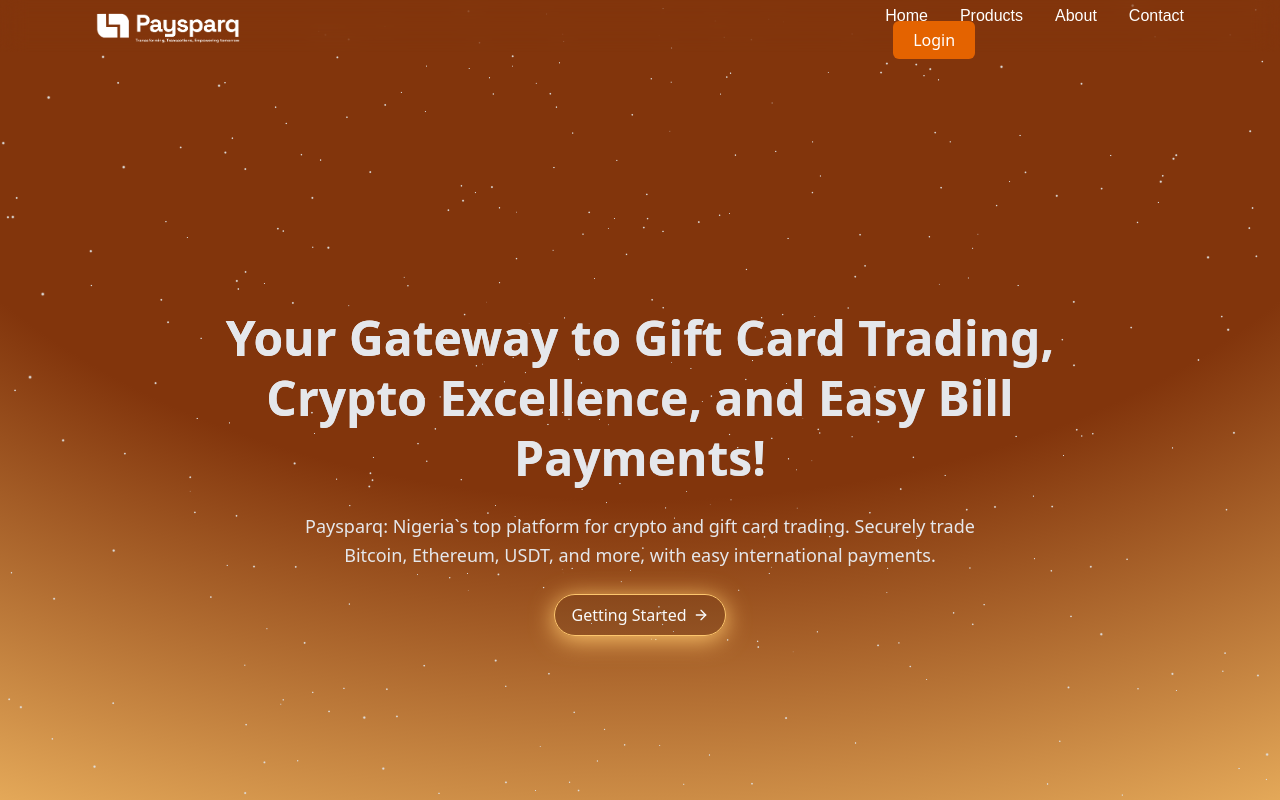
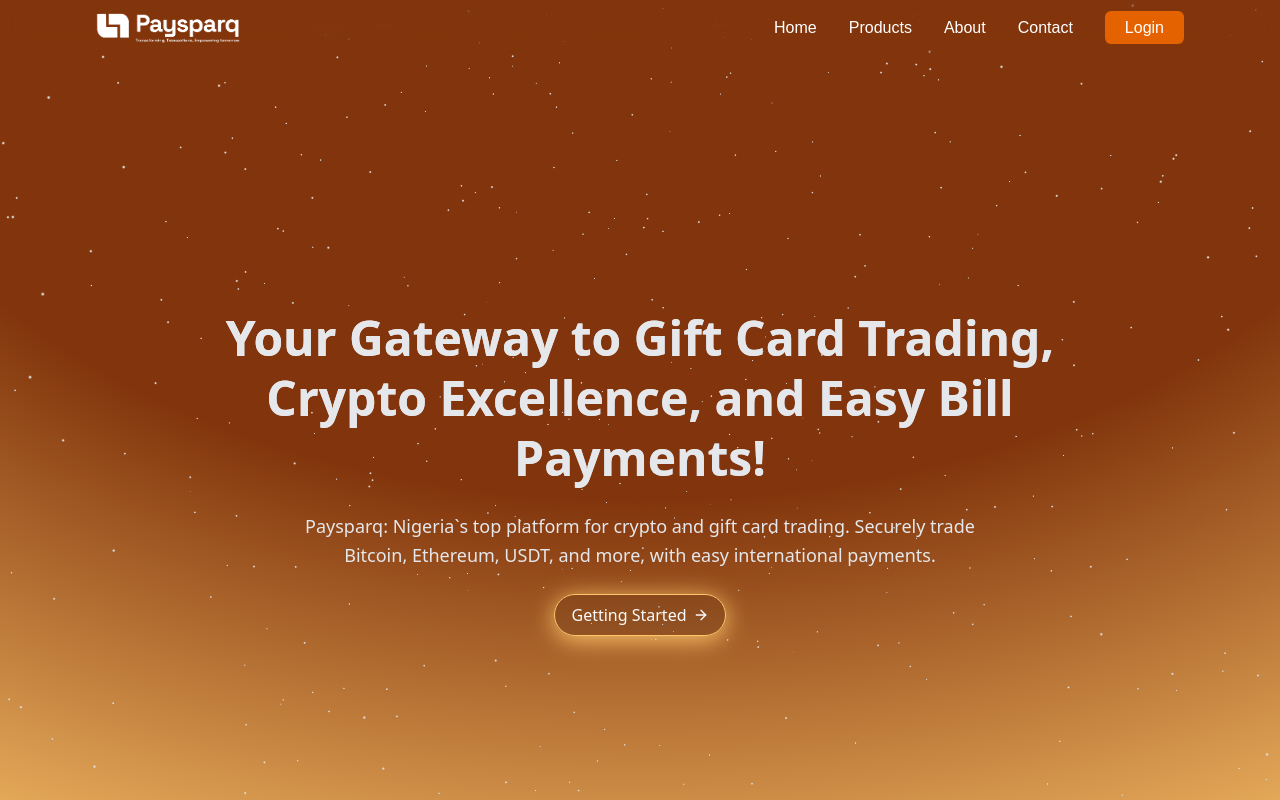
Before and after one commit to Alphatech29/Paysparq-web-new-face, a React (Vite) app: page / in a window 1280 px wide. Shown: the top 800 px of the page. Built offline with nearby package versions, Linux system fonts and the light colour scheme.

Commit message:
bug fixed

```diff
--- a/components/header/Header.jsx
+++ b/components/header/Header.jsx
@@ -53,11 +53,14 @@
                 Contact
               </a>
             </li>
+            <li>
+              <a href="/auth/login" className="text-white text-base bg-primary-600 rounded-md px-5 py-2 hover:border hover:border-primary-600 hover:bg-transparent !hover:border-primary-600">
+                Login
+              </a>
+            </li>
           </ul>
          </div>
-         <div className="pl-2">
-         <a href="/auth/login" className="text-white text-base bg-primary-600 rounded-md px-5 py-2 hover:border hover:border-primary-600 hover:bg-transparent !hover:border-primary-600">Login</a>
-         </div>
+
         </div>
       </div>
     </nav>
```
